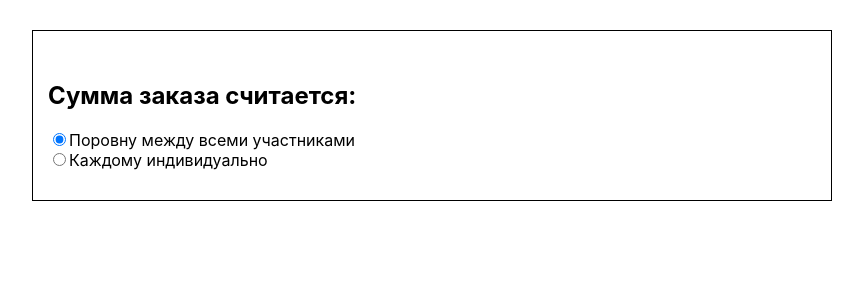
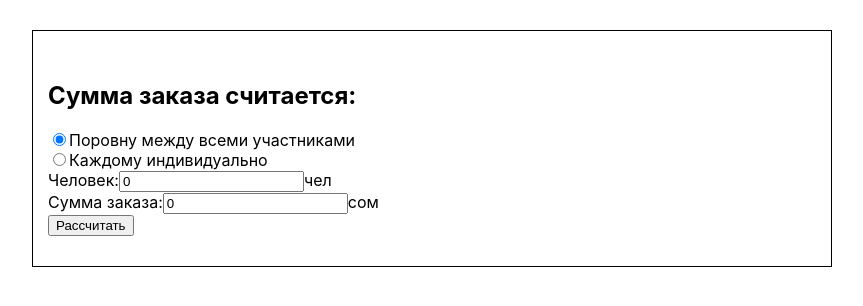
Before and after one commit to KamilyaMukhammedova/hw57-calculator-app, a React (Create React App) app: page / in a window 1280 px wide. Shown: the top 306 px of the page, without its empty margins (208-1071 px from the left). Built offline with nearby package versions, Linux system fonts and the light colour scheme.

Commit message:
#4 Изменение стейта splitData по событию OnChange у инпутов в компоненте "SplitMode"

```diff
--- a/package.json
+++ b/package.json
@@ -3,6 +3,7 @@
   "version": "0.1.0",
   "private": true,
   "dependencies": {
+    "nanoid": "^4.0.0",
     "react": "^18.2.0",
     "react-dom": "^18.2.0",
     "react-scripts": "5.0.1"
--- a/src/components/ModeControl/ModeControl.js
+++ b/src/components/ModeControl/ModeControl.js
@@ -1,4 +1,5 @@
 import React from 'react';
+import SplitMode from "./SplitMode/SplitMode";
 
 const ModeControl = (props) => {
   return (
@@ -27,6 +28,14 @@ const ModeControl = (props) => {
           Каждому индивидуально
         </label>
       </div>
+
+      <div>
+        <SplitMode splitData={props.splitData} changeSplitData={props.changeSplitData}/>
+      </div>
+
+      <div>
+        <button type="button">Рассчитать</button>
+      </div>
     </div>
   );
 };
--- /dev/null
+++ b/src/components/ModeControl/SplitMode/SplitMode.js
@@ -0,0 +1,30 @@
+import React from 'react';
+
+const SplitMode = (props) => {
+  return (
+    <form style={{display: 'flex', flexDirection: 'column', justifyContent: 'space-between'}}>
+      <label>
+        Человек:
+        <input
+          type="number"
+          name="personsNumber"
+          value={props.splitData.personsNumber}
+          onChange={props.changeSplitData}
+        />
+        <span>чел</span>
+      </label>
+      <label>
+        Сумма заказа:
+        <input
+          type="number"
+          name="orderPrice"
+          value={props.splitData.orderPrice}
+          onChange={props.changeSplitData}
+        />
+        <span>сом</span>
+      </label>
+    </form>
+  );
+};
+
+export default SplitMode;
--- a/src/containers/Calculator/Calculator.js
+++ b/src/containers/Calculator/Calculator.js
@@ -1,17 +1,40 @@
 import React, {useState} from 'react';
+import {nanoid} from "nanoid";
 import ModeControl from "../../components/ModeControl/ModeControl";
 
 const Calculator = () => {
   const [mode, setMode] = useState('split');
+  const [splitData, setSplitData] = useState({
+    personsNumber: 0,
+    orderPrice: 0,
+  });
 
   const onModeChange = value => {
     setMode(value);
   };
 
+  const onChangeSplitData = (name, value) => {
+    Object.keys(splitData).map(data => {
+      if(data === name) {
+        return setSplitData(prev => ({
+          ...prev,
+          [data]: value,
+        }));
+      }
+
+      return data;
+    });
+  };
+
   return (
     <div className="Container">
       <h2>Сумма заказа считается:</h2>
-      <ModeControl mode={mode} changeMode={(e) => onModeChange(e.target.value)}/>
+      <ModeControl
+        mode={mode}
+        changeMode={(e) => onModeChange(e.target.value)}
+        splitData={splitData}
+        changeSplitData={(e) => onChangeSplitData(e.target.name, e.target.value)}
+      />
     </div>
   );
 };
```
Also changed, not shown: 1 other file (tests, documents, lock files or other folders).
